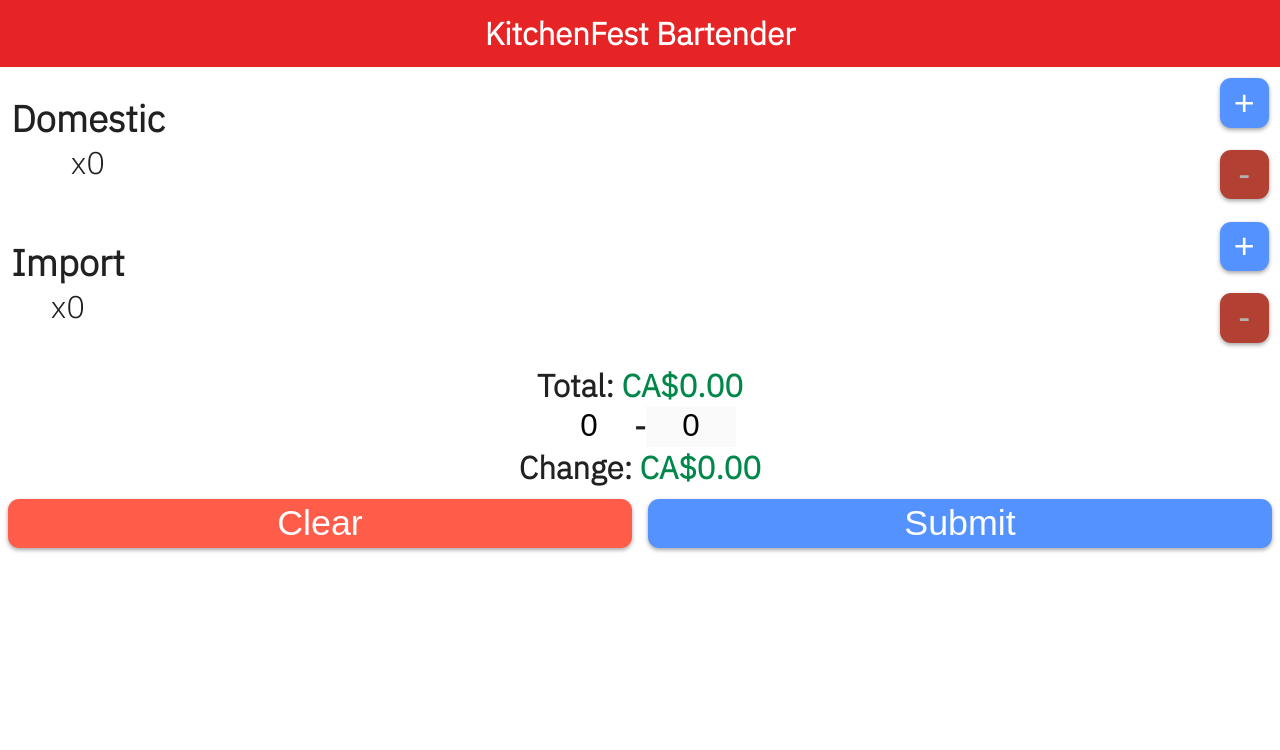
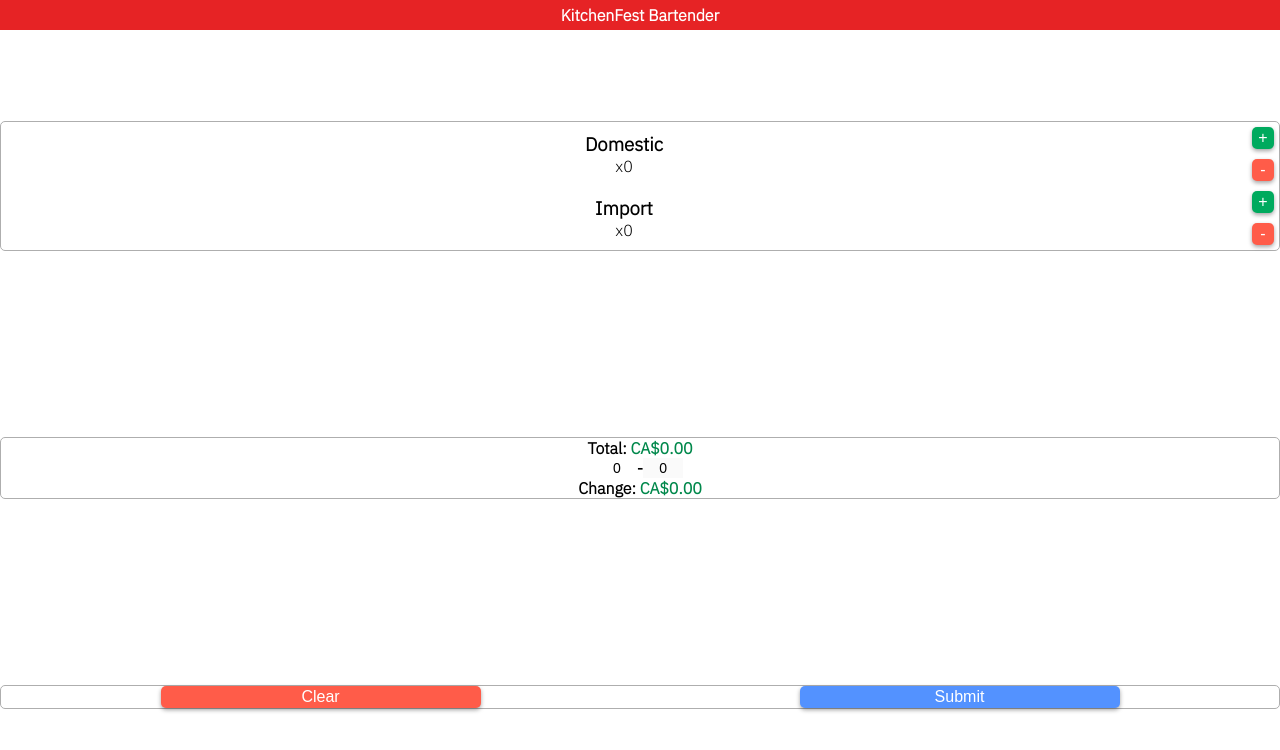
Before and after one commit to therockhopper/bartender, an Angular app: page / in a window 1280 px wide. Shown: the top 750 px of the page. Built offline with nearby package versions, Linux system fonts and the light colour scheme.

Commit message:
fix font-size:

```diff
--- a/src/_buttons.scss
+++ b/src/_buttons.scss
@@ -13,7 +13,6 @@
   }
 
   &:disabled {
-    filter: brightness(70%);
     cursor: unset;
   }
 }
--- a/src/app/app.component.html
+++ b/src/app/app.component.html
@@ -9,7 +9,7 @@
         <span>x{{ numberOfDomestic }}</span>
       </div>
       <div class="buttons">
-        <button class="btn-blue" (click)="calculateTotal('domestic', 1)">+</button>
+        <button class="btn-green" (click)="calculateTotal('domestic', 1)">+</button>
         <button class="btn-red" (click)="calculateTotal('domestic', -1)" [disabled]="numberOfDomestic < 1">-</button>
       </div>
     </div>
@@ -19,7 +19,7 @@
         <span>x{{ numberOfImport }}</span>
       </div>
       <div class="buttons">
-        <button class="btn-blue" (click)="calculateTotal('import', 1)">+</button>
+        <button class="btn-green" (click)="calculateTotal('import', 1)">+</button>
         <button class="btn-red" (click)="calculateTotal('import', -1)" [disabled]="numberOfImport < 1">-</button>
       </div>
     </div>
--- a/src/app/app.component.scss
+++ b/src/app/app.component.scss
@@ -14,7 +14,8 @@
 .container {
   display: flex;
   flex-direction: column;
-  height: 100%;
+  height: calc(100% - #{$navHeight});
+  justify-content: space-around;
   align-items: center;
   overflow: hidden;
 
@@ -22,6 +23,7 @@
     display: flex;
     flex-direction: column;
     width: 100%;
+    border: 1px solid #aeaeae;
     border-radius: .5rem;
 
     & > div {
@@ -35,12 +37,10 @@
 
       .label {
         display: flex;
+        width: 100%;
         flex-direction: column;
         justify-content: center;
         align-items: center;
-      }
-
-      h3 {
         text-align: center;
       }
     }
@@ -60,6 +60,8 @@
   .calc {
     width: 100%;
     margin: .5rem 0;
+    border: 1px solid #aeaeae;
+    border-radius: .5rem;
 
     h4 {
       text-align: center;
@@ -88,9 +90,12 @@
     display: flex;
     width: 100%;
     justify-content: space-around;
+    border: 1px solid #aeaeae;
+    border-radius: .5rem;
 
     button {
       width: 100%;
+      max-width: 32rem;
       margin: 0 .35rem;
     }
   }
--- a/src/styles.scss
+++ b/src/styles.scss
@@ -6,27 +6,30 @@
 * {
   margin: 0;
   padding: 0;
+  box-sizing: border-box;
+}
+
+html, body {
+  height: 100%;
+  font-family: 'PlexLight';
 }
 
 html {
   font-size: 62.5%;
 }
 
-html, body {
-  height: 100%;
-  color: #212121;
-  font-family: 'PlexLight';
-  font-size: 1.4rem;
+body {
+  font-size: 1.6rem;
 }
 
-h1 {
-  font-size: 2.4rem;
+.bold {
+  font-family: 'PlexBold';
 }
 
-p {
-  font-size: 1.4rem;
+.light {
+  font-family: 'PlexLight';
 }
 
-li {
-  font-size: 1.4rem;
+.regular {
+  font-family: 'PLexRegular';
 }
```
